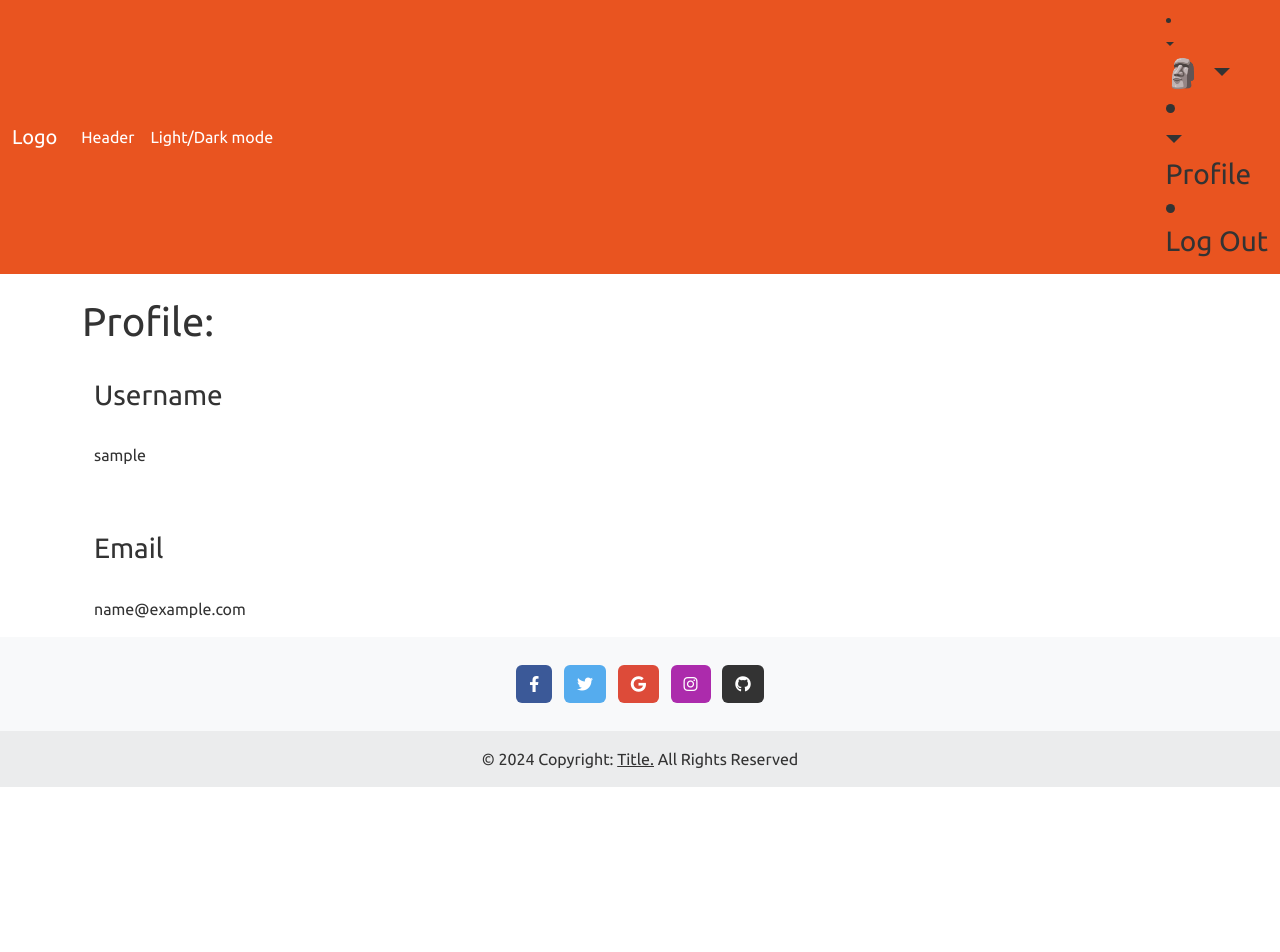
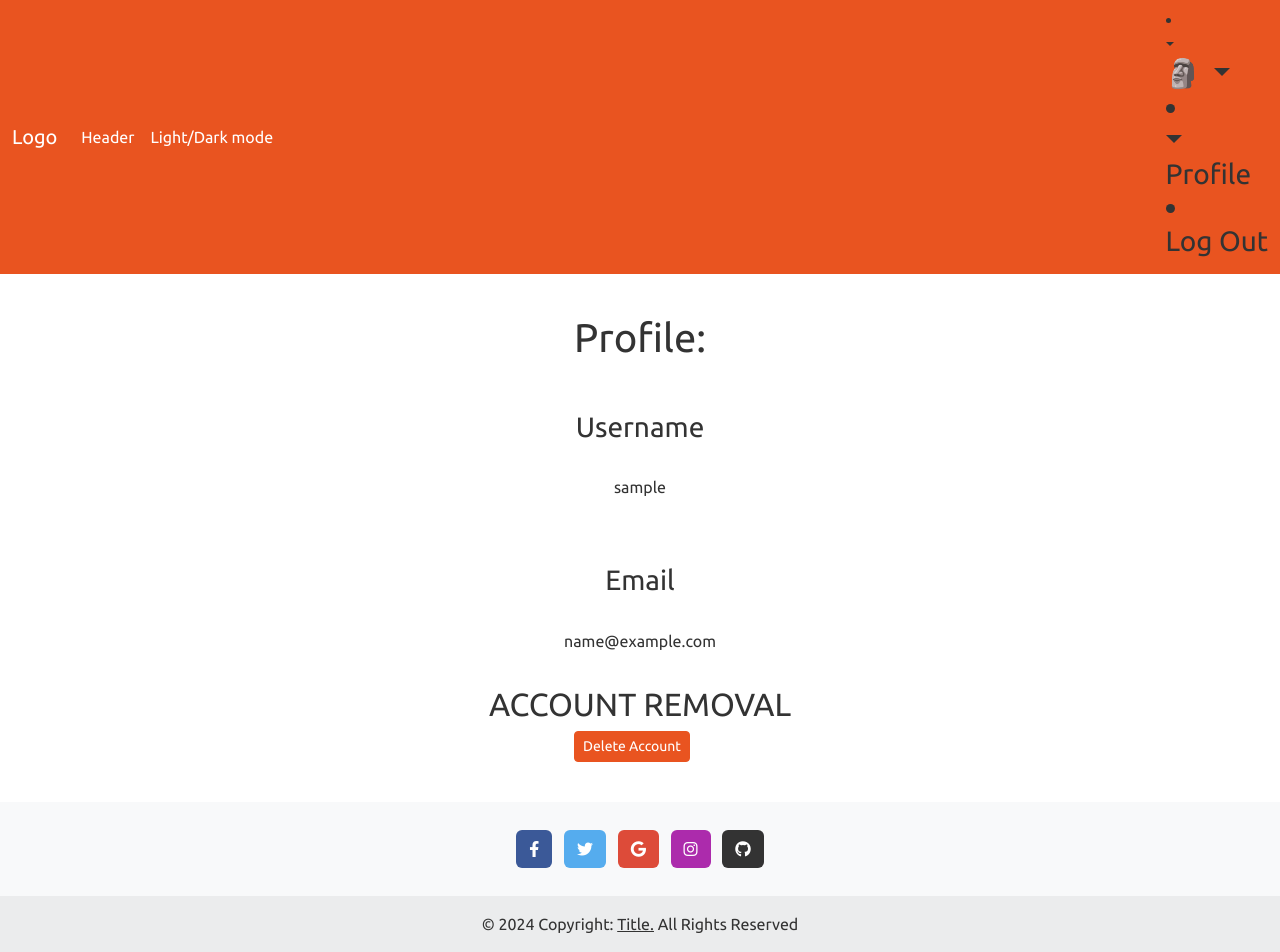
Before and after one commit to BaileyThorpTecht/L6SD_24T4_Capstone_MusicWebsite, a Django app: page /users/profile/ in a window 1280 px wide. Before the commit the page ends 787 px from the top, so only its background shows below. Run offline with Django 5.2, Linux system fonts and the light colour scheme; the visitor is signed in with stand-in values (Sample User, id 1); some libraries are stand-ins or nearby versions.

Commit message:
Delete Account Button

```diff
--- a/users/templates/users/profile.html
+++ b/users/templates/users/profile.html
@@ -14,6 +14,94 @@
     <h3>Email</h3>
     <br>
     <p>{{ user.email }}</p>
+    <!-- <button class="btn btn-sm btn-primary me-3 mb-4">Delete Account</button> -->
+
+</div>
+<style>
+    button:hover {
+      opacity:1;
+    }
+
+    /* Add padding and center-align text to the container */
+    .container {
+      padding: 16px;
+      text-align: center;
+    }
+
+    /* The Delete (background) */
+    .modal {
+      display: none; /* Hidden by default */
+      position: fixed; /* Stay in place */
+      z-index: 1; /* Sit on top */
+      left: 0;
+      top: 0;
+      width: 100%; /* Full width */
+      height: 100%; /* Full height */
+      overflow: auto; /* Enable scroll if needed */
+      background-color: #474e5d;
+      padding-top: 50px;
+    }
+
+    /* Modal Content/Box */
+    .modal-content {
+      background-color: #fefefe;
+      margin: 5% auto 15% auto; /* 5% from the top, 15% from the bottom and centered */
+      border: 1px solid #888;
+      width: 80%; /* Could be more or less, depending on screen size */
+    }
+
+    /* Style the horizontal ruler */
+    hr {
+      border: 1px solid #f1f1f1;
+      margin-bottom: 25px;
+    }
+
+    /* The Modal Close Button (x) */
+    .close {
+      position: absolute;
+      right: 35px;
+      top: 15px;
+      font-size: 40px;
+      font-weight: bold;
+      color: #f1f1f1;
+    }
+
+    .close:hover,
+    .close:focus {
+      color: #f44336;
+      cursor: pointer;
+    }
+
+    /* Clear floats */
+    .clearfix::after {
+      content: "";
+      clear: both;
+      display: table;
+    }
+
+    /* Change styles for cancel button and delete button on extra small screens */
+    @media screen and (max-width: 300px) {
+      .cancelbtn, .deletebtn {
+         width: 100%;
+      }
+    }
+    </style>
+<h2>ACCOUNT REMOVAL</h2>
+<button class="btn btn-sm btn-primary me-3 mb-4" onclick="document.getElementById('id01').style.display='block'">Delete Account</button>
+
+<div id="id01" class="modal">
+  <span onclick="document.getElementById('id01').style.display='none'" class="close" title="Close Modal">&times;</span>
+  <form class="modal-content">
+    <div class="container">
+      <h1>Delete Account</h1>
+      <p>Are you sure you want to delete your account?</p>
+
+      <div class="clearfix">
+        <button class="btn btn-sm btn-primary me-3 mb-4" type="button" class="cancelbtn">Cancel</button>
+        <button class="btn btn-sm btn-primary me-3 mb-4" type="button" class="deletebtn">Delete</button>
+      </div>
+    </div>
+  </form>
 </div>
 
 {% endblock content %}
--- a/users/views.py
+++ b/users/views.py
@@ -5,6 +5,8 @@ from django.contrib.auth.forms import UserCreationForm, AuthenticationForm
 from users.forms import UserRegisterForm
 from django.contrib import messages
 from . import forms
+from django.http import HttpResponseForbidden
+from django.core.mail import send_mail
 
 # Create your views here.
 def register_page(request):
@@ -37,3 +39,54 @@ def profile_page(request):
         return render(request, 'profile.html')
     else:
         return redirect('login')
+
+# @login_required
+# def delete_account(request):
+#     user = request.user
+#     # Mark user for deletion (soft delete) by setting an 'is_active' field to False
+#     user.is_active = False
+#     user.deleted_at = timezone.now() # Optional: adding a timestamp for soft delete.
+
+#     # Log the user out after marking for deletion
+#     logout(request)
+#     messages.success(request, "Your account has been marked for deletion.")
+
+#     return redirect('home')  # Redirects to the homepage or another view
+
+
+
+@login_required
+def delete_account(request):
+    user = request.user
+
+    if request.method == "POST":
+        # Delete user account and related data
+        # You can delete associated models (e.g., posts, profile, etc.)
+        user.profile.delete()  # Example if you have a related Profile model
+        user.posts.all().delete()  # Example if user has posts
+
+        # Delete the user account
+        user.delete()
+
+        # Send a confirmation email (optional)
+        send_mail(
+            'Account Deletion Confirmation',
+            'Your account has been permanently deleted. We are sorry to see you go!',
+            'your-email@example.com',  # Replace with your email
+            [user.email],
+            fail_silently=False,
+        )
+
+        # Log the user out after deletion
+        logout(request)
+
+        # Redirect to a confirmation page
+        return redirect("account_deleted")  # Change to a confirmation page URL
+
+    return render(request, 'delete_account.html', {'user': user})
+
+
+from django.shortcuts import render
+
+def account_deleted(request):
+    return render(request, 'account_deleted.html')
```
Also changed, not shown: musicwebsite/templates/musicwebsite/styles.css (deleted, +0 -25 lines).
